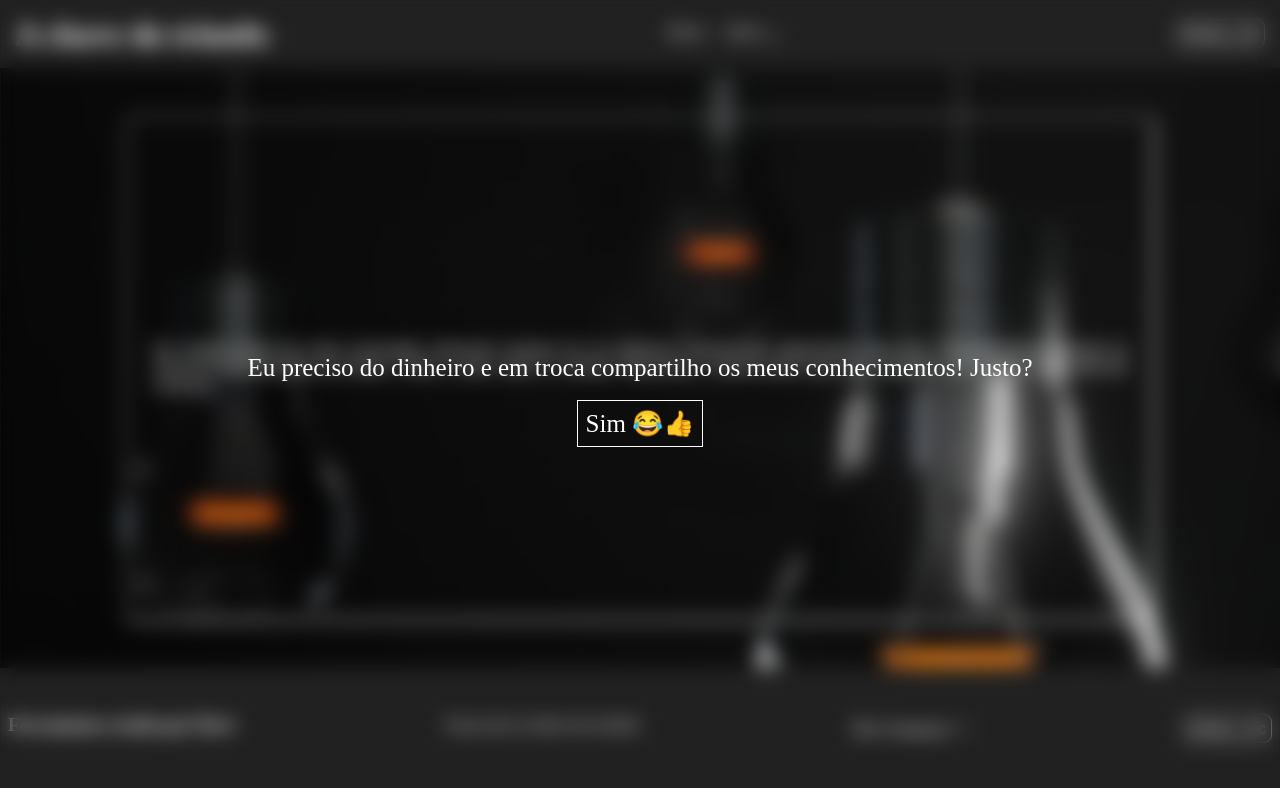
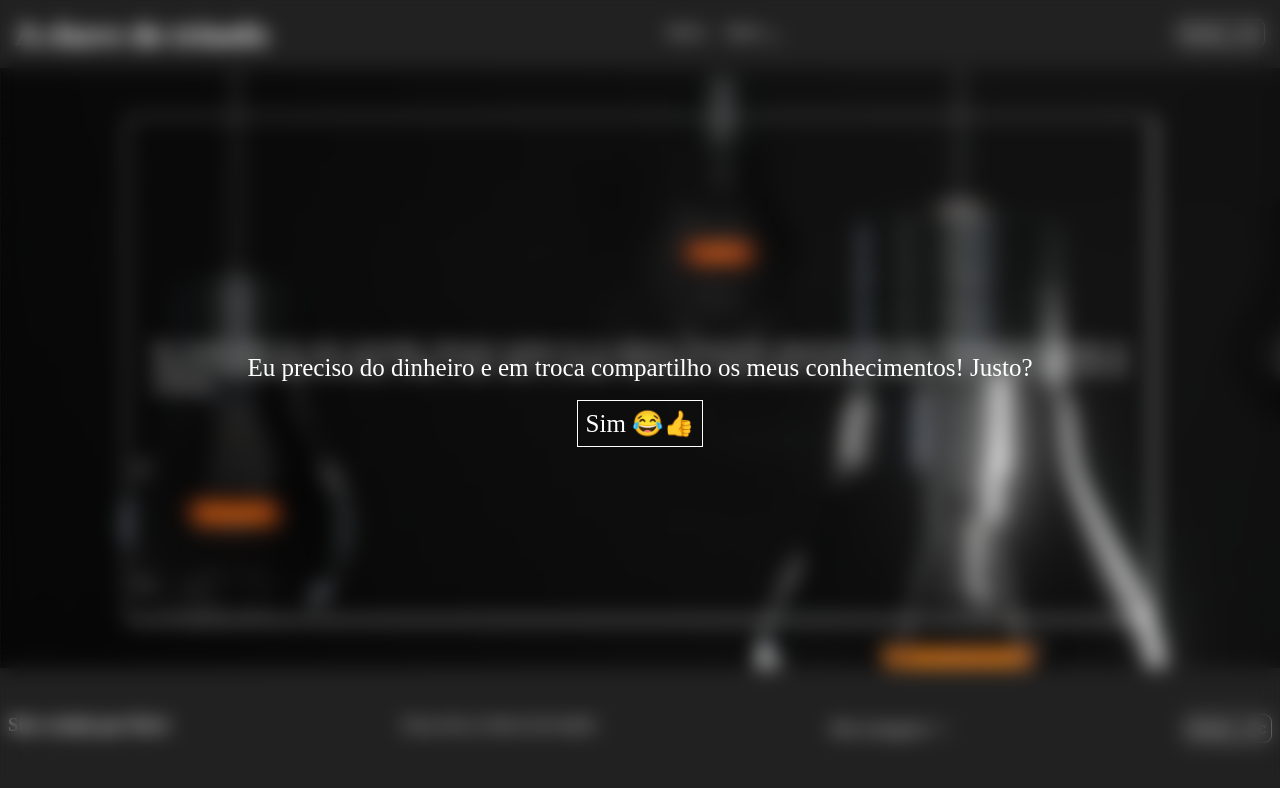
Before and after one commit to Davi-Cyber-Security/ChaveTriunfoPlaneta, a plain HTML site: page index.html in a window 1280 px wide. Drawn offline with Linux system fonts and the light colour scheme.

Commit message:
modificacaobasic

```diff
--- a/index.html
+++ b/index.html
@@ -59,7 +59,7 @@
     </main>
 
     <footer>
-        <h3 style="padding-bottom: 8px;">Ferramenta criado por Davi</h3>
+        <h3 style="padding-bottom: 8px;">Site criado por Davi</h3>
         <p style="padding-bottom: 8px;">Essas são as chaves do triunfo</p>
         <p>Meu instagram >></p>
         <p style="font-family: sans-serif; color: white;"> <a href="https://www.instagram.com/davipv_ofc/" style="color: white; text-decoration: none; border: 1px solid whitesmoke; padding: 5px; border-radius: 8px;">davipv_ofc</a></p>
```
